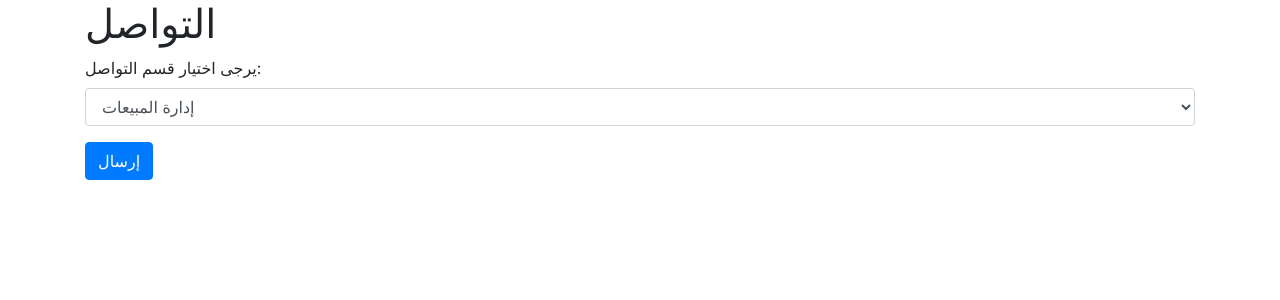
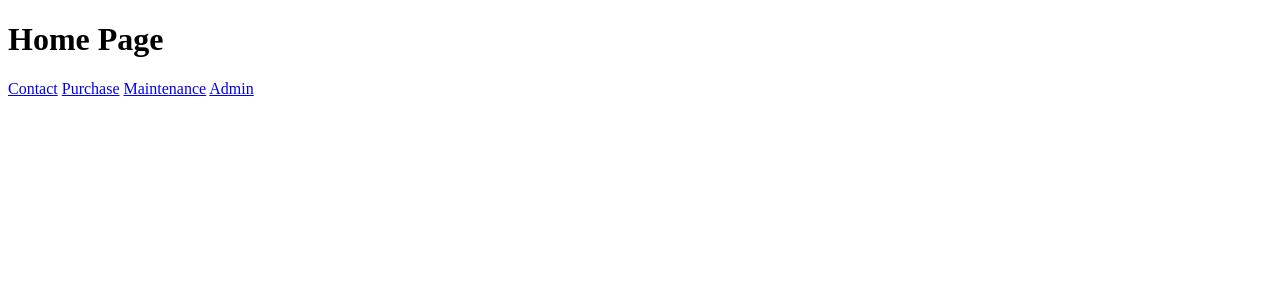
Before and after one commit to badr1914/flask_whatsapp, a Flask app: page / in a window 1280 px wide. Shown: the top 300 px of the page. Run offline with Flask 2, Linux system fonts and the light colour scheme; some libraries are stand-ins or nearby versions.

Commit message:
Ensure all routes and templates are correctly set up

```diff
--- a/templates/index.html
+++ b/templates/index.html
@@ -1,24 +1,13 @@
 <!DOCTYPE html>
-<html lang="en">
+<html>
 <head>
-    <meta charset="UTF-8">
-    <meta name="viewport" content="width=device-width, initial-scale=1.0">
-    <title>Contact</title>
-    <link rel="stylesheet" href="https://maxcdn.bootstrapcdn.com/bootstrap/4.0.0/css/bootstrap.min.css">
+    <title>Home</title>
 </head>
 <body>
-    <div class="container">
-        <h1>التواصل</h1>
-        <form method="POST" action="/handle_contact">
-            <div class="form-group">
-                <label for="contact_choice">يرجى اختيار قسم التواصل:</label>
-                <select id="contact_choice" name="contact_choice" class="form-control">
-                    <option value="sales">إدارة المبيعات</option>
-                    <option value="reception">الاستقبال</option>
-                </select>
-            </div>
-            <button type="submit" class="btn btn-primary">إرسال</button>
-        </form>
-    </div>
+    <h1>Home Page</h1>
+    <a href="{{ url_for('contact') }}">Contact</a>
+    <a href="{{ url_for('purchase') }}">Purchase</a>
+    <a href="{{ url_for('maintenance') }}">Maintenance</a>
+    <a href="{{ url_for('admin') }}">Admin</a>
 </body>
 </html>
```
Also changed, not shown: 1 other file.
